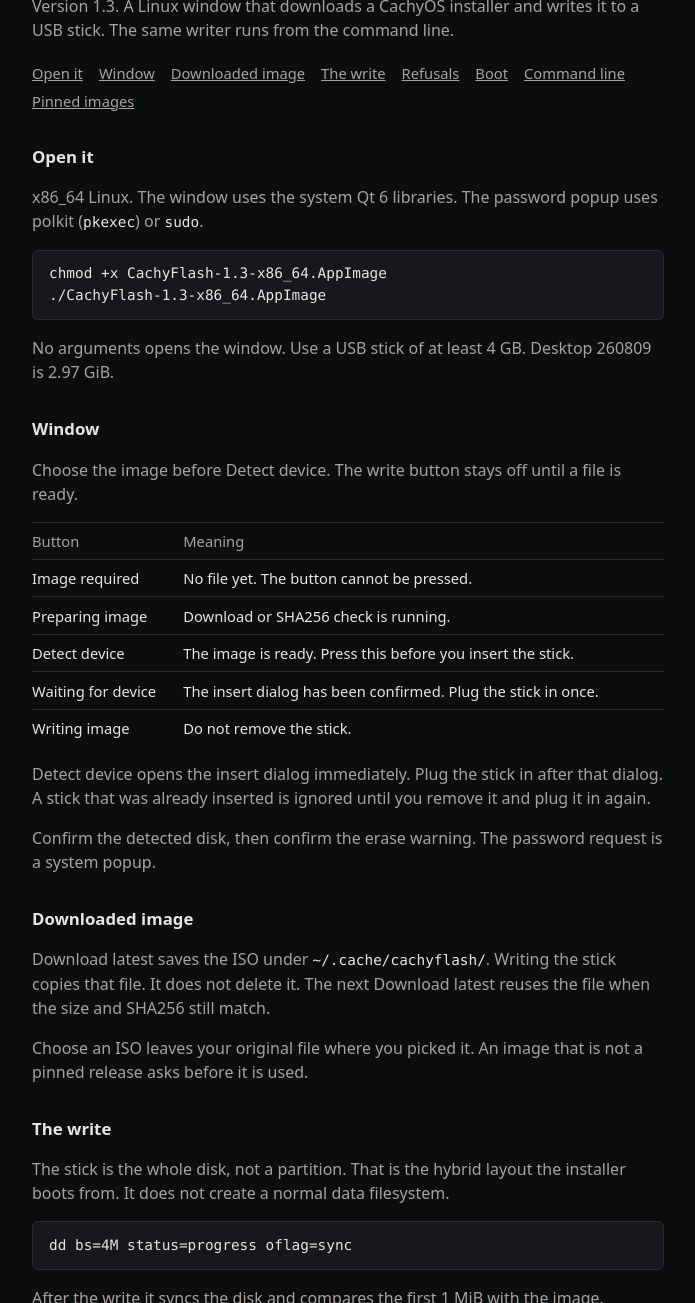
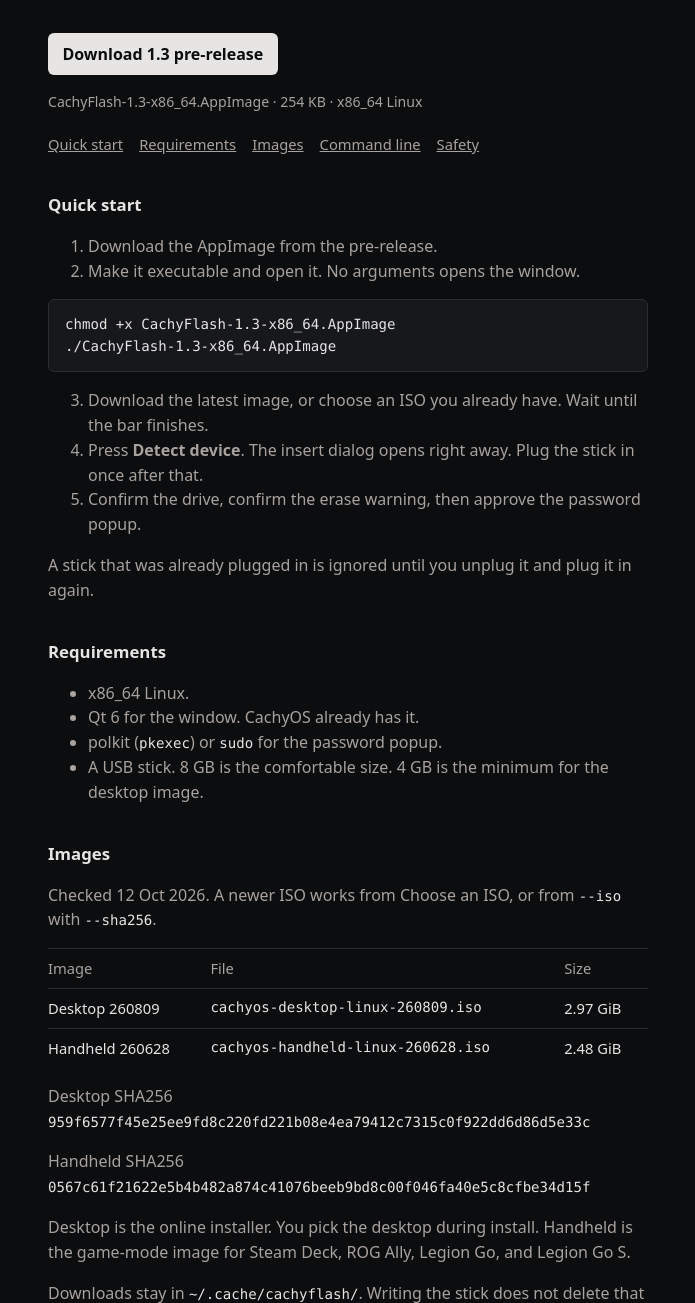
Before and after one commit to Heliasyu/cachyflash, a plain HTML site: page docs/index.html in a window 1280 px wide. Shown: the part 150-1453 px from the top of the page, without its empty margins (292-987 px from the left). Drawn offline with Linux system fonts and the light colour scheme.

Commit message:
Simplify the documentation and point it at the 1.3 pre-release.

```diff
--- a/docs/index.html
+++ b/docs/index.html
@@ -3,8 +3,8 @@
 <head>
   <meta charset="utf-8">
   <meta name="viewport" content="width=device-width, initial-scale=1">
-  <title>CachyFlash documentation</title>
-  <meta name="description" content="How to download a CachyOS installer and write it to a USB stick with CachyFlash 1.3.">
+  <title>CachyFlash</title>
+  <meta name="description" content="Download CachyFlash 1.3 and write a CachyOS installer to a USB stick.">
   <style>
     :root { color-scheme: dark; }
     * { box-sizing: border-box; }
@@ -12,103 +12,117 @@
       margin: 0;
       background: #0c0d0f;
       color: #e7e5e4;
-      font: 16px/1.5 ui-sans-serif, system-ui, sans-serif;
+      font: 16px/1.55 ui-sans-serif, system-ui, sans-serif;
     }
-    main { max-width: 42rem; margin: 0 auto; padding: 2.5rem 1.25rem 4rem; }
+    main { max-width: 40rem; margin: 0 auto; padding: 2.5rem 1.25rem 4rem; }
     a { color: inherit; }
-    h1 { font-size: 1.6rem; font-weight: 600; letter-spacing: -0.02em; margin: 0.4rem 0 0; }
-    h2 { font-size: 1.05rem; font-weight: 600; margin: 2rem 0 0.4rem; }
+    h1 { font-size: 1.75rem; font-weight: 600; letter-spacing: -0.02em; margin: 0; }
+    h2 { font-size: 1.05rem; font-weight: 600; margin: 2.25rem 0 0.5rem; }
     p, li { color: #a8a29e; }
-    code, pre { font-family: ui-monospace, SFMono-Regular, Menlo, monospace; font-size: 0.9rem; }
-    code { color: #e7e5e4; }
-    pre { background: #17181b; border: 1px solid #2a2c31; border-radius: 6px; padding: 0.8rem 1rem; overflow-x: auto; color: #e7e5e4; }
+    code, pre, .mono { font-family: ui-monospace, SFMono-Regular, Menlo, monospace; font-size: 0.88rem; }
+    code, .mono { color: #e7e5e4; }
+    pre {
+      background: #17181b;
+      border: 1px solid #2a2c31;
+      border-radius: 6px;
+      padding: 0.85rem 1rem;
+      overflow-x: auto;
+      color: #e7e5e4;
+    }
     table { width: 100%; border-collapse: collapse; font-size: 0.92rem; }
-    th, td { text-align: left; padding: 0.45rem 0.6rem 0.45rem 0; border-top: 1px solid #2a2c31; vertical-align: top; }
+    th, td { text-align: left; padding: 0.5rem 0.75rem 0.5rem 0; border-top: 1px solid #2a2c31; vertical-align: top; }
     th { color: #a8a29e; font-weight: 500; }
-    nav { display: flex; flex-wrap: wrap; gap: 0.35rem 1rem; margin-top: 1.25rem; font-size: 0.92rem; }
+    nav { display: flex; flex-wrap: wrap; gap: 0.4rem 1rem; margin: 1.25rem 0 0; font-size: 0.92rem; }
     nav a { color: #a8a29e; }
-    .lede { color: #a8a29e; margin-top: 0.6rem; }
+    .lede { margin: 0.6rem 0 0; }
+    .download {
+      display: inline-block;
+      margin-top: 1.25rem;
+      background: #e7e5e4;
+      color: #0c0d0f;
+      text-decoration: none;
+      border-radius: 6px;
+      padding: 0.55rem 0.9rem;
+      font-weight: 600;
+    }
+    .meta { margin: 0.45rem 0 0; font-size: 0.88rem; }
   </style>
 </head>
 <body>
   <main>
-    <p><a href="https://github.com/Heliasyu/cachyflash">Heliasyu/cachyflash</a></p>
+    <p class="meta"><a href="https://github.com/Heliasyu/cachyflash">Heliasyu/cachyflash</a></p>
     <h1>CachyFlash</h1>
-    <p class="lede">Version 1.3. A Linux window that downloads a CachyOS installer and writes it to a USB stick. The same writer runs from the command line.</p>
+    <p class="lede">A Linux app that downloads a CachyOS installer and writes it to a USB stick.</p>
+    <p><a class="download" href="https://github.com/Heliasyu/cachyflash/releases/tag/v1.3">Download 1.3 pre-release</a></p>
+    <p class="meta">CachyFlash-1.3-x86_64.AppImage · 254 KB · x86_64 Linux</p>
+
     <nav>
-      <a href="#open">Open it</a>
-      <a href="#window">Window</a>
-      <a href="#cache">Downloaded image</a>
-      <a href="#write">The write</a>
-      <a href="#safety">Refusals</a>
-      <a href="#boot">Boot</a>
+      <a href="#start">Quick start</a>
+      <a href="#need">Requirements</a>
+      <a href="#images">Images</a>
       <a href="#cli">Command line</a>
-      <a href="#images">Pinned images</a>
+      <a href="#safety">Safety</a>
     </nav>
 
-    <h2 id="open">Open it</h2>
-    <p>x86_64 Linux. The window uses the system Qt 6 libraries. The password popup uses polkit (<code>pkexec</code>) or <code>sudo</code>.</p>
+    <h2 id="start">Quick start</h2>
+    <ol>
+      <li>Download the AppImage from the pre-release.</li>
+      <li>Make it executable and open it. No arguments opens the window.</li>
+    </ol>
     <pre>chmod +x CachyFlash-1.3-x86_64.AppImage
 ./CachyFlash-1.3-x86_64.AppImage</pre>
-    <p>No arguments opens the window. Use a USB stick of at least 4 GB. Desktop 260809 is 2.97 GiB.</p>
+    <ol start="3">
+      <li>Download the latest image, or choose an ISO you already have. Wait until the bar finishes.</li>
+      <li>Press <strong>Detect device</strong>. The insert dialog opens right away. Plug the stick in once after that.</li>
+      <li>Confirm the drive, confirm the erase warning, then approve the password popup.</li>
+    </ol>
+    <p>A stick that was already plugged in is ignored until you unplug it and plug it in again.</p>
 
-    <h2 id="window">Window</h2>
-    <p>Choose the image before Detect device. The write button stays off until a file is ready.</p>
-    <table>
-      <tr><th>Button</th><th>Meaning</th></tr>
-      <tr><td>Image required</td><td>No file yet. The button cannot be pressed.</td></tr>
-      <tr><td>Preparing image</td><td>Download or SHA256 check is running.</td></tr>
-      <tr><td>Detect device</td><td>The image is ready. Press this before you insert the stick.</td></tr>
-      <tr><td>Waiting for device</td><td>The insert dialog has been confirmed. Plug the stick in once.</td></tr>
-      <tr><td>Writing image</td><td>Do not remove the stick.</td></tr>
-    </table>
-    <p>Detect device opens the insert dialog immediately. Plug the stick in after that dialog. A stick that was already inserted is ignored until you remove it and plug it in again.</p>
-    <p>Confirm the detected disk, then confirm the erase warning. The password request is a system popup.</p>
-
-    <h2 id="cache">Downloaded image</h2>
-    <p>Download latest saves the ISO under <code>~/.cache/cachyflash/</code>. Writing the stick copies that file. It does not delete it. The next Download latest reuses the file when the size and SHA256 still match.</p>
-    <p>Choose an ISO leaves your original file where you picked it. An image that is not a pinned release asks before it is used.</p>
-
-    <h2 id="write">The write</h2>
-    <p>The stick is the whole disk, not a partition. That is the hybrid layout the installer boots from. It does not create a normal data filesystem.</p>
-    <pre>dd bs=4M status=progress oflag=sync</pre>
-    <p>After the write it syncs the disk and compares the first 1 MiB with the image.</p>
-
-    <h2 id="safety">What it refuses</h2>
+    <h2 id="need">Requirements</h2>
     <ul>
-      <li>The disk that holds <code>/</code>, <code>/boot</code>, <code>/efi</code>, <code>/home</code>, or <code>/usr</code>.</li>
-      <li>Partitions. The target is the disk itself, such as <code>/dev/sdb</code>.</li>
-      <li>Disks that are not USB or removable.</li>
-      <li>A stick smaller than the image.</li>
-      <li>A download whose SHA256 does not match the pinned value.</li>
+      <li>x86_64 Linux.</li>
+      <li>Qt 6 for the window. CachyOS already has it.</li>
+      <li>polkit (<code>pkexec</code>) or <code>sudo</code> for the password popup.</li>
+      <li>A USB stick. 8 GB is the comfortable size. 4 GB is the minimum for the desktop image.</li>
     </ul>
 
-    <h2 id="boot">Boot the stick</h2>
-    <ol>
-      <li>Reboot and open the firmware boot menu.</li>
-      <li>Choose the stick. If it is missing, turn Secure Boot off for the install.</li>
-      <li>The installer needs a working internet connection.</li>
-    </ol>
-    <p>Desktop 260809 lets you pick the desktop during install. Handheld 260628 is the game-mode image for Steam Deck, ROG Ally, Legion Go, and Legion Go S.</p>
+    <h2 id="images">Images</h2>
+    <p>Checked 12 Oct 2026. A newer ISO works from Choose an ISO, or from <code>--iso</code> with <code>--sha256</code>.</p>
+    <table>
+      <tr><th>Image</th><th>File</th><th>Size</th></tr>
+      <tr>
+        <td>Desktop 260809</td>
+        <td class="mono">cachyos-desktop-linux-260809.iso</td>
+        <td>2.97 GiB</td>
+      </tr>
+      <tr>
+        <td>Handheld 260628</td>
+        <td class="mono">cachyos-handheld-linux-260628.iso</td>
+        <td>2.48 GiB</td>
+      </tr>
+    </table>
+    <p>Desktop SHA256 <code>959f6577f45e25ee9fd8c220fd221b08e4ea79412c7315c0f922dd6d86d5e33c</code></p>
+    <p>Handheld SHA256 <code>0567c61f21622e5b4b482a874c41076beeb9bd8c00f046fa40e5c8cfbe34d15f</code></p>
+    <p>Desktop is the online installer. You pick the desktop during install. Handheld is the game-mode image for Steam Deck, ROG Ally, Legion Go, and Legion Go S.</p>
+    <p>Downloads stay in <code>~/.cache/cachyflash/</code>. Writing the stick does not delete that file.</p>
 
     <h2 id="cli">Command line</h2>
+    <p>Arguments skip the window.</p>
     <pre>./CachyFlash-1.3-x86_64.AppImage --help
 ./CachyFlash-1.3-x86_64.AppImage --edition desktop
 ./CachyFlash-1.3-x86_64.AppImage --edition handheld --gpg
-./CachyFlash-1.3-x86_64.AppImage --edition desktop --device /dev/sdb --yes
-./CachyFlash-1.3-x86_64.AppImage --iso PATH --sha256 HEX --device /dev/sdb
 ./CachyFlash-1.3-x86_64.AppImage --dry-run --edition desktop</pre>
     <p><code>--dry-run</code> writes nothing. <code>--gpg</code> checks CachyOS key <code>F3B607488DB35A47</code>. Mirrors, in order: mirror.cachyos.org, then us.cachyos.org.</p>
-    <p>The AppImage runs this command-line writer when you pass arguments.</p>
 
-    <h2 id="images">Pinned images</h2>
-    <p>Checked 12 Oct 2026.</p>
-    <table>
-      <tr><th>Image</th><th>File</th><th>SHA256</th></tr>
-      <tr><td>Desktop 260809<br>2.97 GiB</td><td>cachyos-desktop-linux-260809.iso</td><td><code>959f6577f45e25ee9fd8c220fd221b08e4ea79412c7315c0f922dd6d86d5e33c</code></td></tr>
-      <tr><td>Handheld 260628<br>2.48 GiB</td><td>cachyos-handheld-linux-260628.iso</td><td><code>0567c61f21622e5b4b482a874c41076beeb9bd8c00f046fa40e5c8cfbe34d15f</code></td></tr>
-    </table>
-    <p>A newer ISO works from Choose an ISO, or from <code>--iso</code> with <code>--sha256</code>.</p>
+    <h2 id="safety">Safety</h2>
+    <ul>
+      <li>The target is the whole disk, such as <code>/dev/sdb</code>, never a partition.</li>
+      <li>The disk that holds <code>/</code>, <code>/boot</code>, <code>/efi</code>, <code>/home</code>, or <code>/usr</code> is refused.</li>
+      <li>Disks that are not USB or removable are refused.</li>
+      <li>A download with the wrong SHA256 is deleted from the cache. Nothing is written.</li>
+      <li>The write is <code>dd bs=4M status=progress oflag=sync</code>, then a check of the first 1 MiB.</li>
+    </ul>
+    <p>After it finishes, reboot, open the firmware boot menu, and choose the stick. Turn Secure Boot off if the stick is missing. The installer needs internet.</p>
   </main>
 </body>
 </html>
```
Also changed, not shown: 1 other file.
